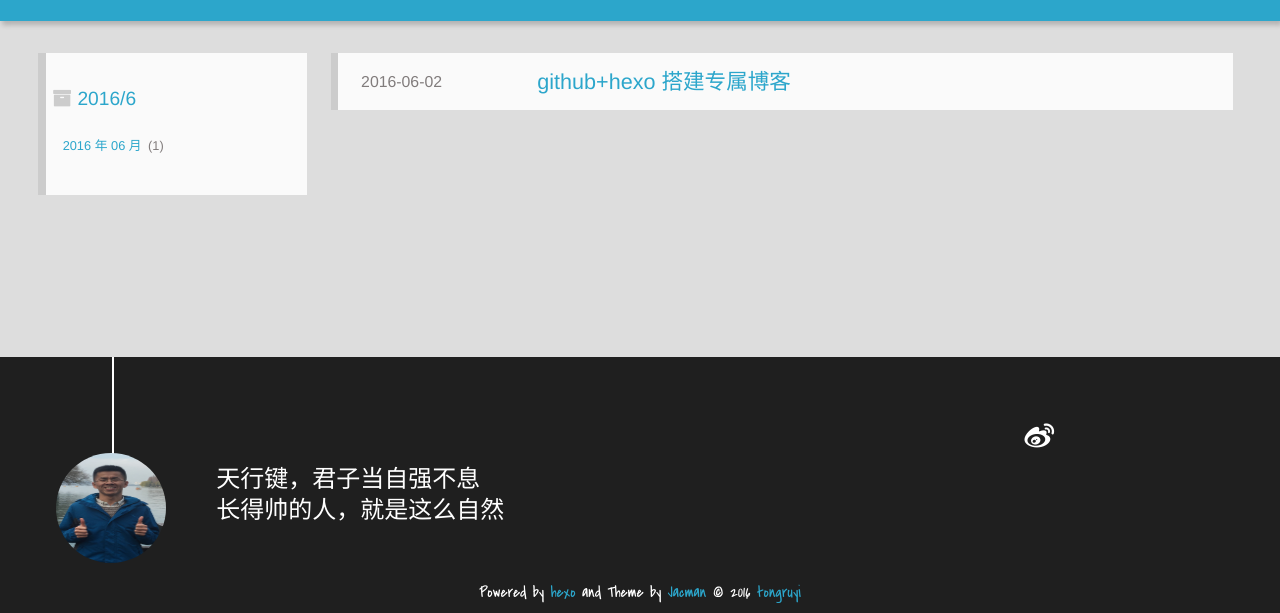
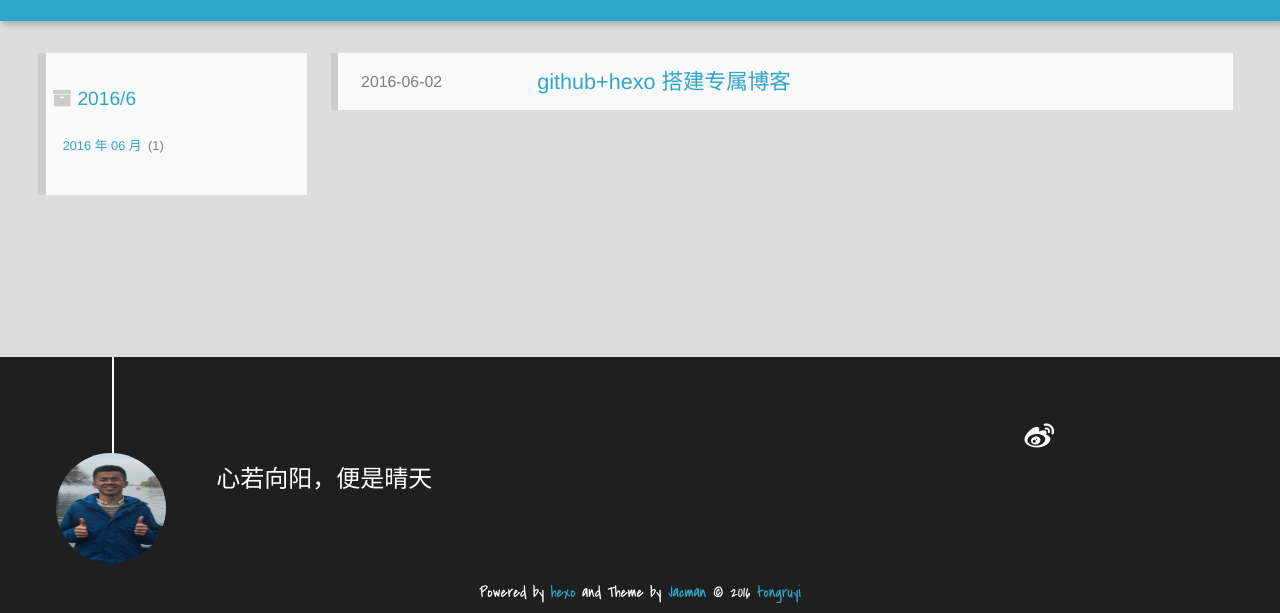
Before and after one commit to trywarrior/trywarrior.github.io, a plain HTML site: page archives/2016/06/index.html in a window 1280 px wide. Shown: the part 187-800 px from the top of the page. Drawn offline with Linux system fonts and the light colour scheme; a script that the page names is missing.

Commit message:
Site updated: 2016-06-02 15:04:22

```diff
--- a/archives/2016/06/index.html
+++ b/archives/2016/06/index.html
@@ -113,8 +113,8 @@
 
 
 	<section class="info">
-		<p> 天行键，君子当自强不息 <br/>
-			长得帅的人，就是这么自然</p>
+		<p> 心若向阳，便是晴天 <br/>
+			</p>
 	</section>
 
 	<div class="social-font" class="clearfix">
--- a/index.html
+++ b/index.html
@@ -182,7 +182,7 @@
 
           <li>
 
-            	<a href="https://coderq.com" target="_blank" title="一个面向程序员交流分享的新一代社区">码农圈</a>
+            	<a href="http://www.cmccim.com/" target="_blank" title="为第三方应用和开发者提供即时通信能力及云端服务">小溪云通信</a>
 
           </li>
 
@@ -214,8 +214,8 @@
 
 
 	<section class="info">
-		<p> 天行键，君子当自强不息 <br/>
-			长得帅的人，就是这么自然</p>
+		<p> 心若向阳，便是晴天 <br/>
+			</p>
 	</section>
 
 	<div class="social-font" class="clearfix">
```
Also changed, not shown: 2016/06/02/github-hexo-搭建专属博客/index.html (+3 -3 lines), archives/2016/index.html (+2 -2 lines), archives/index.html (+2 -2 lines), tags/tool/index.html (+2 -2 lines).
